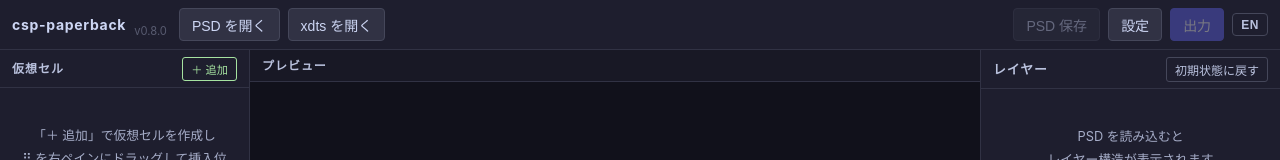
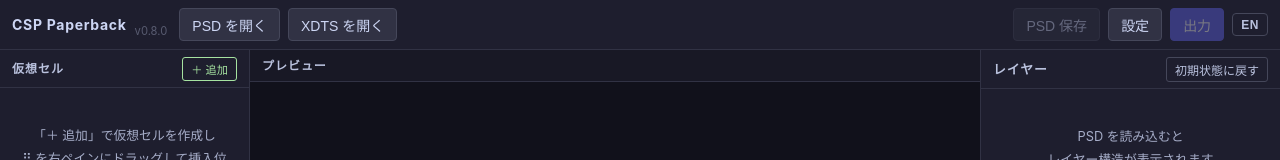
Before and after one commit to stechdrive/csp-paperback, a React (Vite) app: page / in a window 1280 px wide. Shown: the top 160 px of the page. Built offline with nearby package versions, Linux system fonts and the light colour scheme.

Commit message:
fix: アプリ名をCSP Paperbackに・XDTSボタン表記を大文字に統一

```diff
--- a/src/components/Toolbar.tsx
+++ b/src/components/Toolbar.tsx
@@ -58,7 +58,7 @@ export function Toolbar({ onPsdFile, onXdtsFile, isLoading, error, onSavePsd, ha
   return (
     <>
       <div className={styles.toolbar}>
-        <span className={styles.title}>csp-paperback</span>
+        <span className={styles.title}>CSP Paperback</span>
         <span className={styles.version}>v{__APP_VERSION__}</span>
 
         <button
--- a/src/i18n/en.ts
+++ b/src/i18n/en.ts
@@ -3,7 +3,7 @@ import type { Translations } from './ja'
 export const en: Translations = {
   toolbar: {
     openPsd: 'Open PSD',
-    openXdts: 'Open xdts',
+    openXdts: 'Open XDTS',
     savePsd: 'Save PSD',
     settings: 'Settings',
     export: 'Export',
--- a/src/i18n/ja.ts
+++ b/src/i18n/ja.ts
@@ -1,7 +1,7 @@
 export const ja = {
   toolbar: {
     openPsd: 'PSD を開く',
-    openXdts: 'xdts を開く',
+    openXdts: 'XDTS を開く',
     savePsd: 'PSD 保存',
     settings: '設定',
     export: '出力',
```
